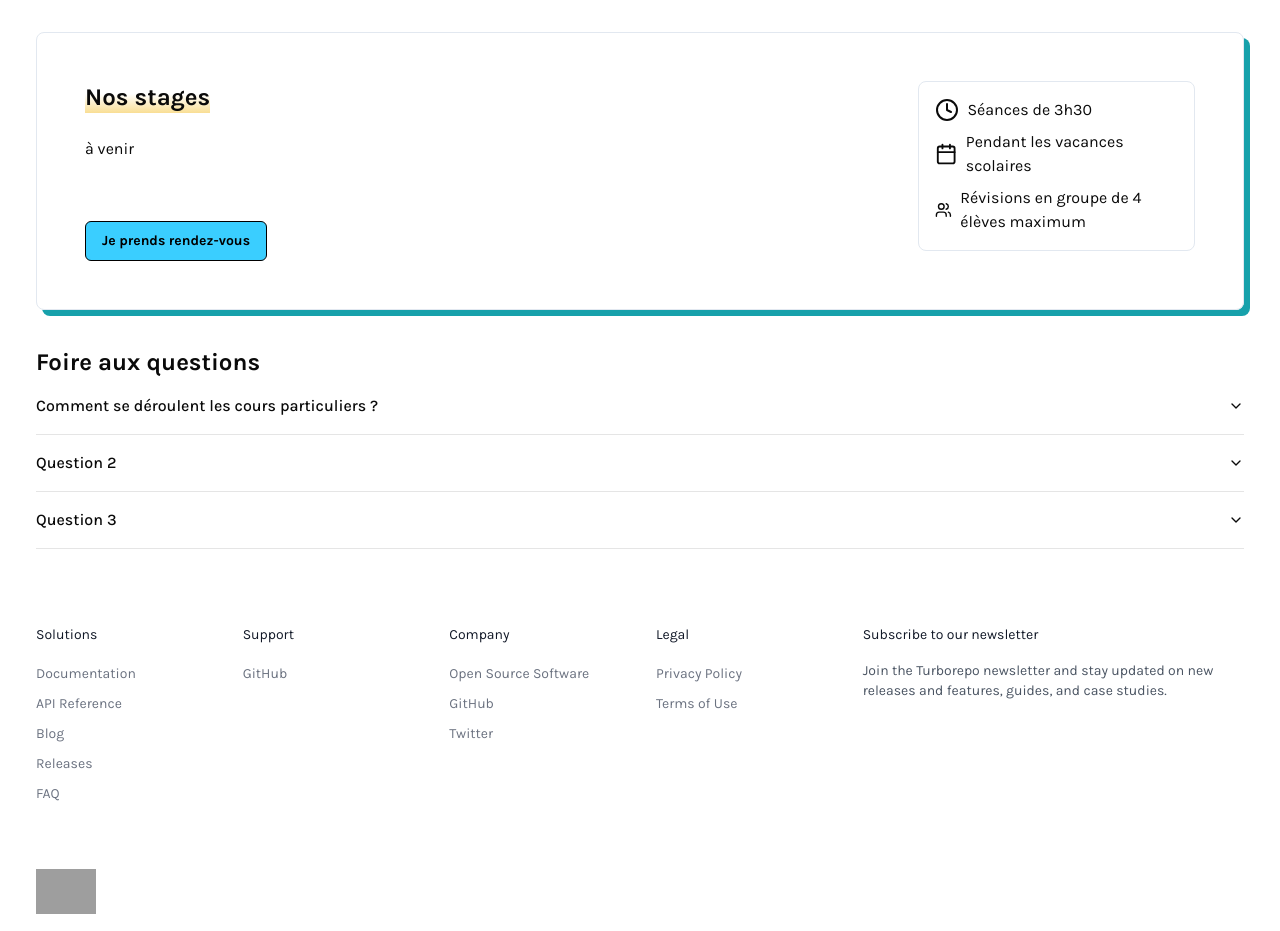
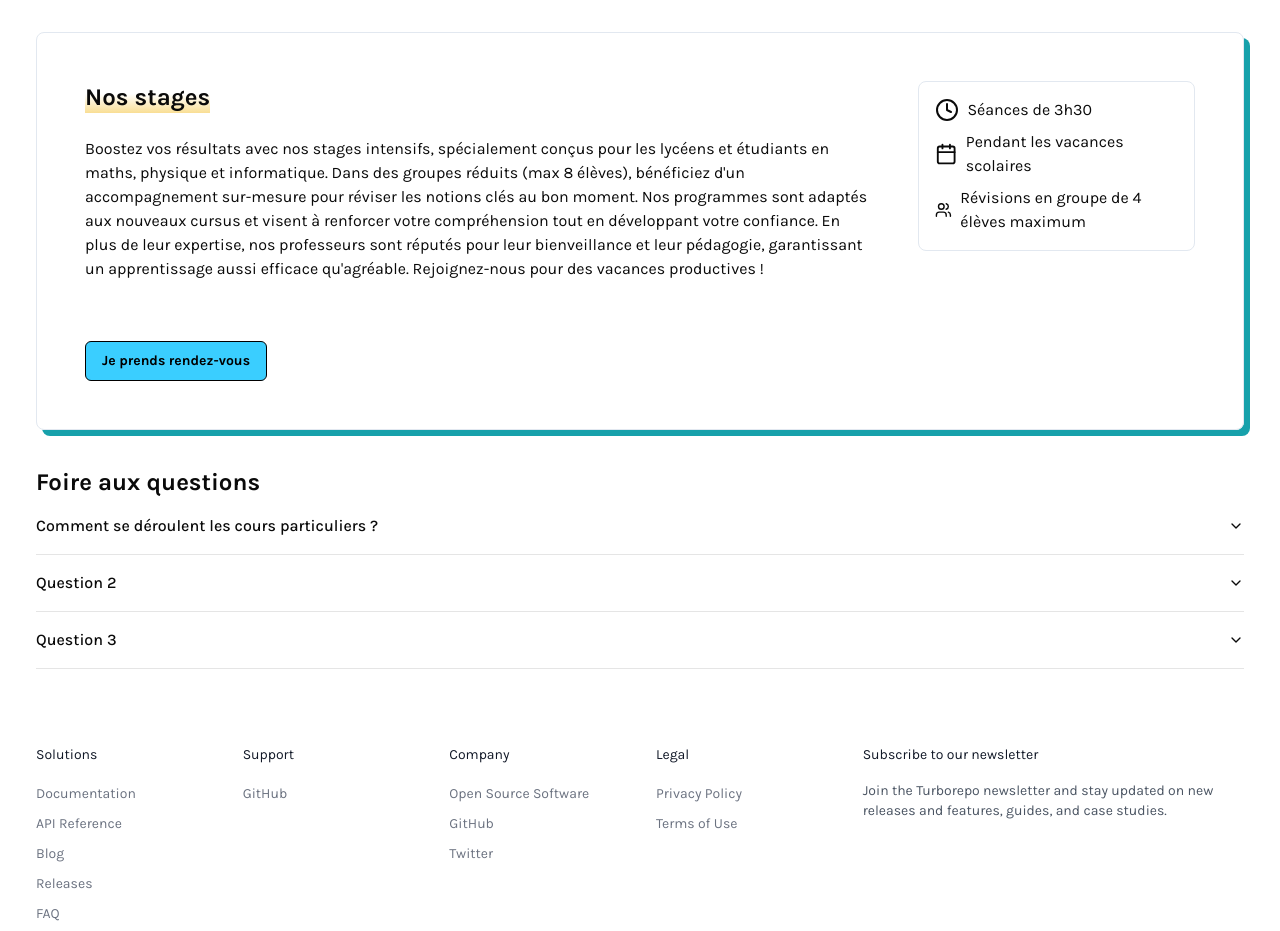
Before and after one commit to clemencefrz/cours-geroa, a Next.js app: page /nos-cours in a window 1280 px wide. Shown: the part 1880-2811 px from the top of the page. Built offline with nearby package versions, Linux system fonts and the light colour scheme; grey boxes are pictures that could not be loaded.

Commit message:
update ui nos cours

```diff
--- a/app/components/Home/AboutUs.tsx
+++ b/app/components/Home/AboutUs.tsx
@@ -1,7 +1,7 @@
 import { Button } from "@/components/ui/button";
 import Link from "next/link";
 import Image from "next/image";
-import { classNameH2 } from ".";
+
 const AboutUs = () => {
   return (
     <>
@@ -13,7 +13,7 @@ const AboutUs = () => {
       />
 
       <div className="flex flex-col gap-7">
-        <h2 className={classNameH2}>Progresse avec nous !</h2>
+        <h2>Progresse avec nous !</h2>
         <p className="text-slate-400 text-sm text-justify">
           {`Que tu souhaites progresser ou te perfectionner, nous sommes là pour t'aider à renforcer ta confiance en toi. Pour nous, chacun a le potentiel d'atteindre ses objectifs. Nous encourageons ton autonomie, toujours dans une ambiance conviviale et positive.`}
         </p>
--- a/app/nos-cours/components/NosCours.tsx
+++ b/app/nos-cours/components/NosCours.tsx
@@ -120,7 +120,19 @@ const NosCours = () => {
       <Block
         title={"Nos stages"}
         id={"stages"}
-        content={<p>à venir</p>}
+        content={
+          <p>
+            {`Boostez vos résultats avec nos stages intensifs, spécialement conçus
+            pour les lycéens et étudiants en maths, physique et informatique.
+            Dans des groupes réduits (max 8 élèves), bénéficiez d'un
+            accompagnement sur-mesure pour réviser les notions clés au bon
+            moment. Nos programmes sont adaptés aux nouveaux cursus et visent à
+            renforcer votre compréhension tout en développant votre confiance.
+            En plus de leur expertise, nos professeurs sont réputés pour leur
+            bienveillance et leur pédagogie, garantissant un apprentissage aussi
+            efficace qu'agréable. Rejoignez-nous pour des vacances productives !`}
+          </p>
+        }
         infos={[
           {
             icon: Clock,
```
